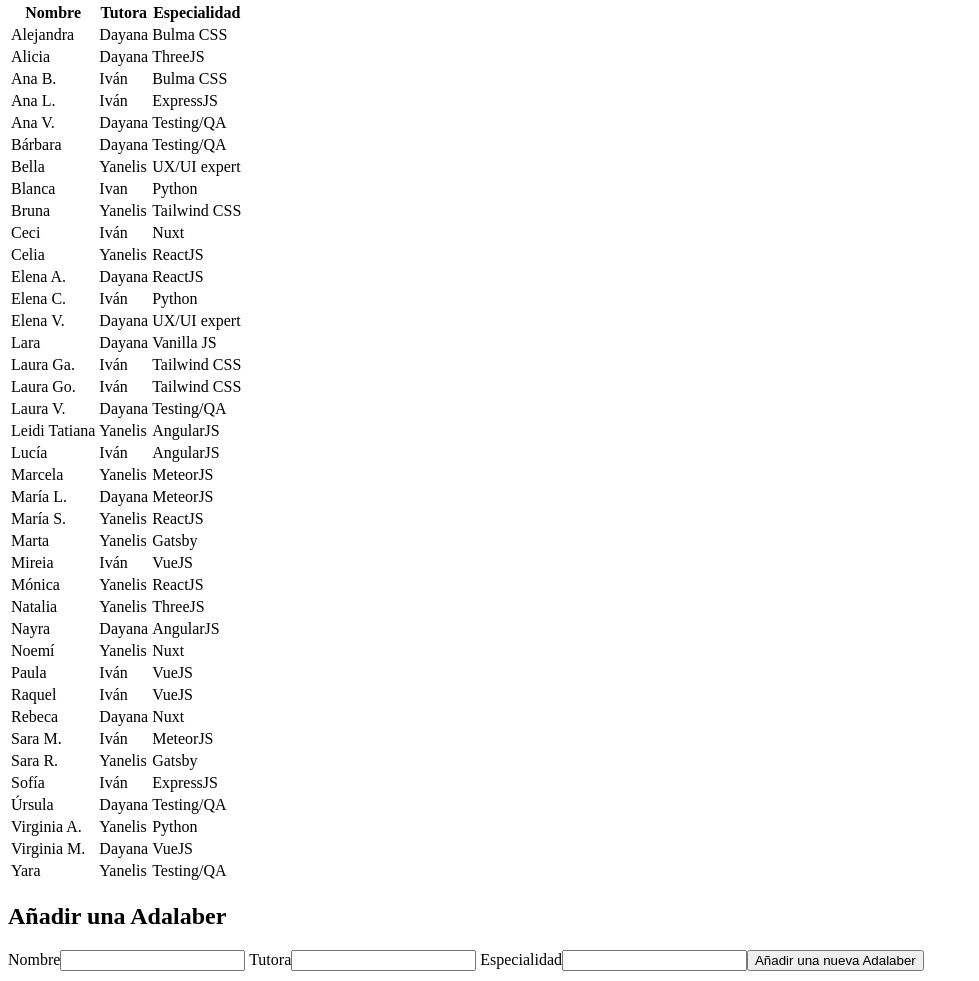
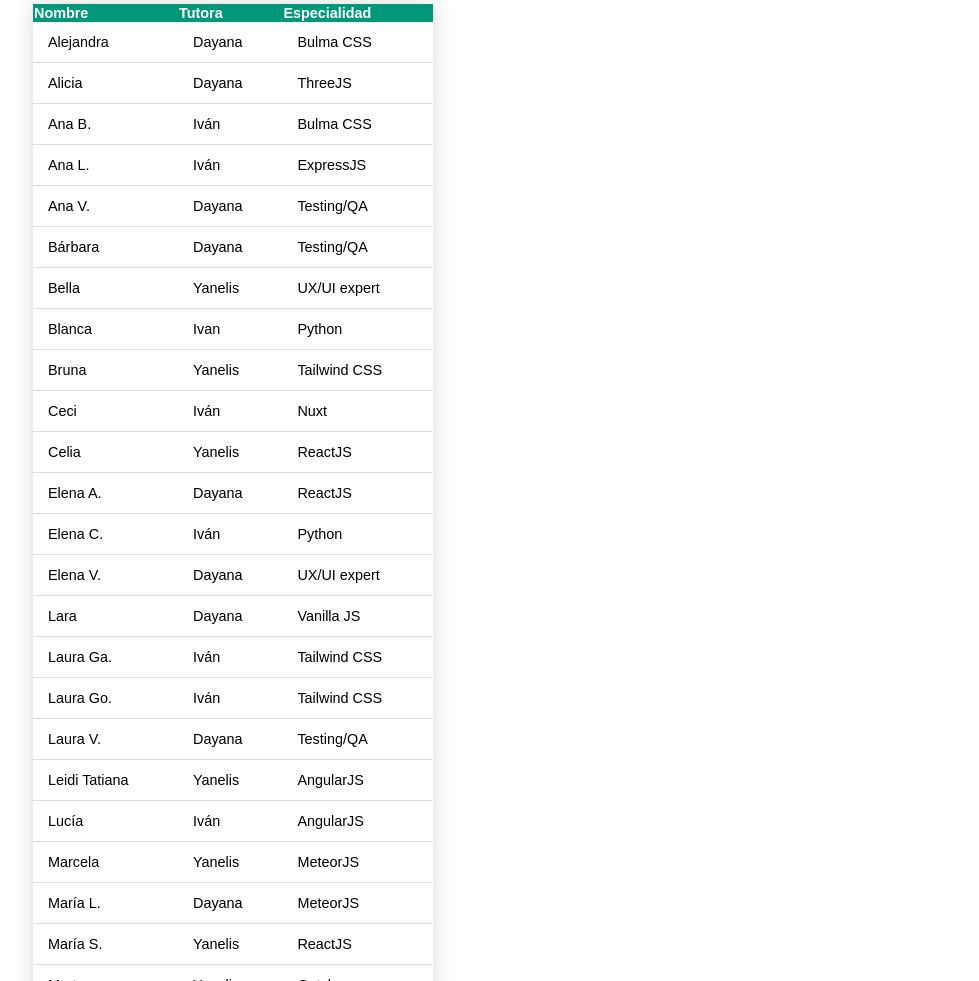
Before and after one commit to Adalab/modulo-3-evaluacion-intermedia-Rpg87, a React app: page / in a window 1280 px wide. Shown: the part 79-1060 px from the top of the page, without its empty margins (0-979 px from the left). Built offline with nearby package versions, Linux system fonts and the light colour scheme.

Commit message:
add minimum styles

```diff
--- a/src/components/App.js
+++ b/src/components/App.js
@@ -53,13 +53,13 @@ function App() {
         <section className='section'>
           <h2>Añadir una Adalaber</h2>
           <label htmlFor="name">Nombre</label>
-          <input type="text" name='name' onInput={handleNewAda} />
+          <input className='section__input' type="text" name='name' onInput={handleNewAda} />
 
           <label htmlFor="counselor"> Tutora</label>
-          <input type="text" name='counselor' onInput={handleNewAda} />
+          <input className='section__input' type="text" name='counselor' onInput={handleNewAda} />
           <label htmlFor="speciality"> Especialidad</label>
-          <input type="text" name='speciality' onInput={handleNewAda} />
-          <button onClick={handleAddClick} className='button' >Añadir una nueva Adalaber</button>
+          <input className='section__input' type="text" name='speciality' onInput={handleNewAda} />
+          <button onClick={handleAddClick} className='section__button' >Añadir una nueva Adalaber</button>
         </section>
       </main>
 
--- a/src/styles/App.scss
+++ b/src/styles/App.scss
@@ -3,3 +3,37 @@
 /*
   Aquí puedes poner tu código Sass
 */
+.table {
+  border-collapse: collapse;
+    margin: 25px;
+    font-size: 0.9em;
+    font-family: sans-serif;
+    min-width: 400px;
+    box-shadow: 0 0 20px rgba(0, 0, 0, 0.15);
+}
+
+.table thead tr {
+  background-color: #009879;
+  color: #ffffff;
+  text-align: left;
+}
+.table td {
+  padding: 12px 15px;
+}
+.table tbody tr {
+  border-bottom: 1px solid #dddddd;
+}
+
+.section {
+  display: flex;
+  flex-direction: column;
+  justify-content: center;
+    &__input {
+      width: 300px;
+    }
+    &__button {
+      width: 300px;
+      background-color: #009879;
+
+    }
+}
```
